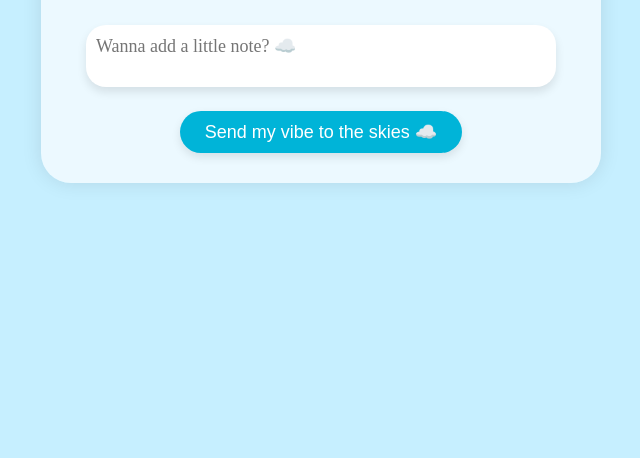
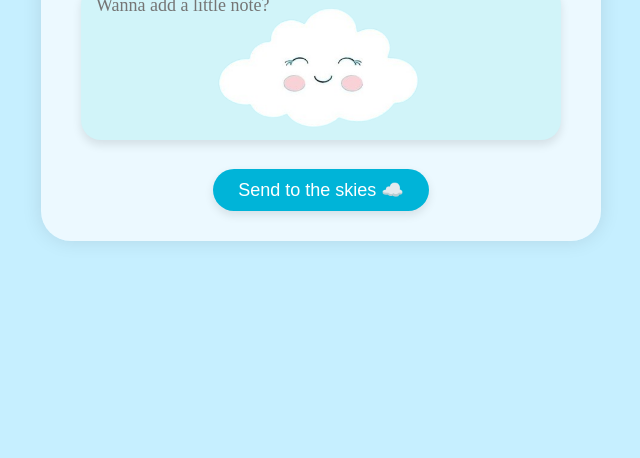
Before and after one commit to Aysha022/Mood_Tracker, a plain HTML site: page pages/mood.html in a window 1280 px wide. Shown: the part 342-800 px from the top of the page, without its empty margins (319-959 px from the left). Drawn offline with Linux system fonts and the light colour scheme; files whose address does not match are found by name; a web font is replaced by a local one.

Commit message:
added styles

```diff
--- a/css/style2.css
+++ b/css/style2.css
@@ -10,7 +10,7 @@ body {
     padding: 30px;
     border-radius: 30px;
     box-shadow: 0 0 20px rgba(0,0,0,0.1);
-    margin-top: 180px;
+    margin-top: 140px;
     text-align: center;
     width: 80%;
     max-width: 500px;
@@ -40,11 +40,21 @@ body {
     transform: scale(1.4);
   }
 
-  .input {
+  textarea.input {
+    background-image: url('../images/cutecloud.png');
+    background-position: center;
+    background-size: 300px;
+    background-repeat: no-repeat;
+    color: #333;
+    padding: 15px;
+    background-color: rgb(209, 244, 249);
+
     width: 90%;
+    height: 70px;
     border: none;
     border-radius: 20px;
-    padding: 10px;
+    padding-bottom: 75px;
+    padding-top: 10px;
     font-size: 18px;
     font-family: inherit;
     resize: none;
@@ -57,6 +67,7 @@ body {
     background-color: #00b4d8;
     color: white;
     border: none;
+    margin-top: 5px;
     border-radius: 30px;
     padding: 10px 25px;
     font-size: 18px;
--- a/pages/mood.html
+++ b/pages/mood.html
@@ -21,9 +21,9 @@
             <span class = "emoji" title = "calm" data-mood = "calm">🧘‍♀️</span>
         </div>
 
-        <textarea class = "input" placeholder = "Wanna add a little note? ☁️"></textarea>
+        <textarea class = "input" placeholder = "Wanna add a little note?"></textarea>
         <div class = "logged-mood"></div>
-        <button class  = "button">Send my vibe to the skies ☁️</button>
+        <button class  = "button">Send to the skies ☁️</button>
     </div>
 
     <script src = "script.js"></script>
```
Also changed, not shown: index.html (+8 -8 lines), images/cloud.gif (renamed from cloud.gif), images/cutecloud.png (added).
